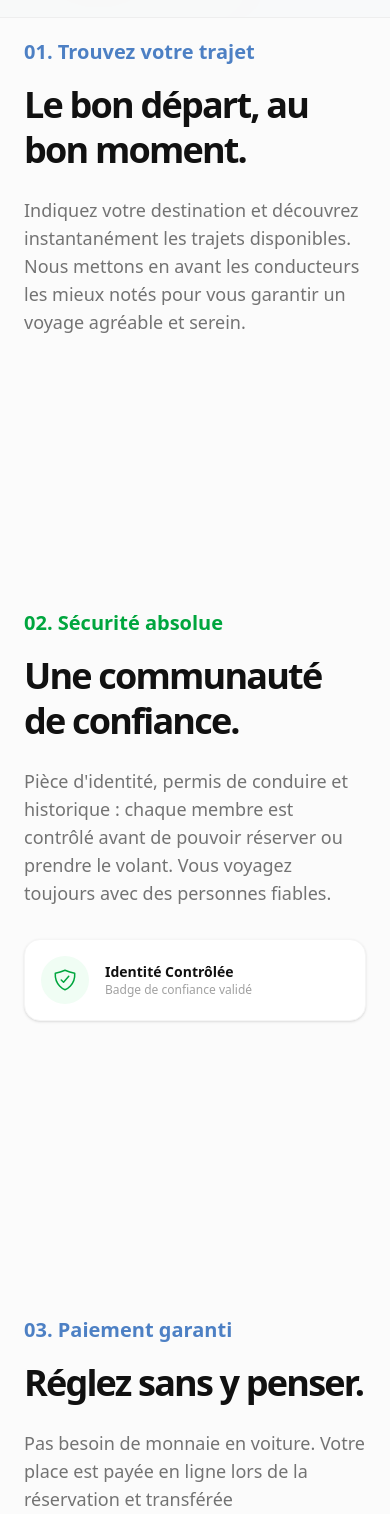
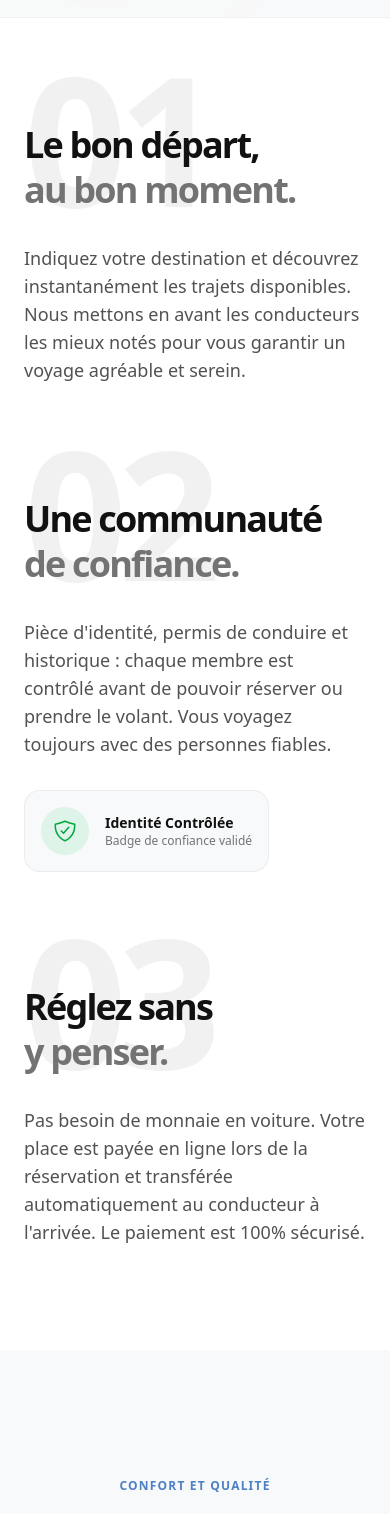
Before and after one commit to artsiders/wigo-express, a Next.js app: page / in a window 390 px wide. Shown: the part 1580-3094 px from the top of the page. Built offline with nearby package versions, Linux system fonts and the light colour scheme.

Commit message:
Enhance narrative scroll functionality in WIGO EXPRESS page; implement improved animations for step items and illustrations, and update layout for better visual clarity and user engagement.

```diff
--- a/app/page.tsx
+++ b/app/page.tsx
@@ -127,58 +127,91 @@ export default function WigoExpress() {
         );
       });
 
-      // 4. 🌟 PINNED NARRATIVE SCROLL (How it Works & KYC)
-      // Ne fonctionne que sur desktop pour l'expérience (sur mobile on stack simplement)
+      // 4. 🌟 NARRATIVE SCROLL (How it Works & KYC) - SIMPLE & CLEAR
       ScrollTrigger.matchMedia({
         "(min-width: 1024px)": function () {
-          ScrollTrigger.create({
-            trigger: ".steps-container",
-            start: "top top",
-            end: "bottom bottom",
-            pin: ".sticky-illustrator",
-            pinSpacing: false,
+          const steps = gsap.utils.toArray(".step-item") as HTMLElement[];
+          const illustrations = gsap.utils.toArray(".illust-step") as HTMLElement[];
+
+          // Base state for illustrations: simple crossfade + subtle vertical slide
+          gsap.set(illustrations, {
+             opacity: 0,
+             y: 20,
+             zIndex: 0
+          });
+          gsap.set(illustrations[0] as HTMLElement, {
+             opacity: 1,
+             y: 0,
+             zIndex: 10
           });
 
-          const steps = gsap.utils.toArray(".step-item");
+          // Inside text base states
+          steps.forEach(step => {
+             const title = step.querySelector('h2');
+             const desc = step.querySelector('p');
+             const badge = step.querySelector('.step-badge');
+             if(title) gsap.set(title, { color: "#d4d4d4" }); // neutral-300
+             if(desc) gsap.set(desc, { color: "#a3a3a3" }); // neutral-400
+             if(badge) gsap.set(badge, { opacity: 0.4, filter: "grayscale(100%)" });
+          });
+
+          const firstTitle = steps[0].querySelector('h2');
+          const firstDesc = steps[0].querySelector('p');
+          const firstBadge = steps[0].querySelector('.step-badge');
+          if(firstTitle) gsap.set(firstTitle, { color: "#111111" });
+          if(firstDesc) gsap.set(firstDesc, { color: "#525252" });
+          if(firstBadge) gsap.set(firstBadge, { opacity: 1, filter: "grayscale(0%)" });
+
           steps.forEach((step: any, i) => {
             ScrollTrigger.create({
               trigger: step,
-              start: "top 50%", // Quand le texte arrive au centre
-              end: "bottom 50%", // Quand il le quitte
-              onEnter: () => {
-                gsap.to(step, { opacity: 1, x: 20, duration: 0.5 });
-                gsap.to(`.illust-step`, {
-                  opacity: 0,
-                  scale: 0.95,
-                  duration: 0.5,
-                });
-                gsap.to(`.illust-step-${i}`, {
-                  opacity: 1,
-                  scale: 1,
-                  duration: 0.5,
-                  ease: "back.out(1.5)",
-                });
-              },
-              onEnterBack: () => {
-                gsap.to(step, { opacity: 1, x: 20, duration: 0.5 });
-                gsap.to(`.illust-step`, {
-                  opacity: 0,
-                  scale: 0.95,
-                  duration: 0.5,
-                });
-                gsap.to(`.illust-step-${i}`, {
-                  opacity: 1,
-                  scale: 1,
-                  duration: 0.5,
-                  ease: "back.out(1.5)",
-                });
-              },
-              onLeave: () =>
-                gsap.to(step, { opacity: 0.2, x: 0, duration: 0.5 }),
-              onLeaveBack: () =>
-                gsap.to(step, { opacity: 0.2, x: 0, duration: 0.5 }),
+              start: "top 50%",
+              end: "bottom 50%",
+              onEnter: () => activateStep(i),
+              onEnterBack: () => activateStep(i),
             });
           });
+
+          function activateStep(index: number) {
+            // Text Anims
+            steps.forEach((s) => {
+               const t = s.querySelector('h2');
+               const d = s.querySelector('p');
+               const b = s.querySelector('.step-badge');
+               if(t) gsap.to(t, { color: "#d4d4d4", duration: 0.3 });
+               if(d) gsap.to(d, { color: "#a3a3a3", duration: 0.3 });
+               if(b) gsap.to(b, { opacity: 0.4, filter: "grayscale(100%)", duration: 0.3 });
+            });
+
+            const stepElem = steps[index];
+            const currentTitle = stepElem.querySelector('h2');
+            const currentDesc = stepElem.querySelector('p');
+            const currentBadge = stepElem.querySelector('.step-badge');
+            if(currentTitle) gsap.to(currentTitle, { color: "#111111", duration: 0.3 });
+            if(currentDesc) gsap.to(currentDesc, { color: "#525252", duration: 0.3 });
+            if(currentBadge) gsap.to(currentBadge, { opacity: 1, filter: "grayscale(0%)", duration: 0.3 });
+
+            // Illustrations Anims
+            illustrations.forEach((illus: any, i) => {
+              if (i === index) {
+                gsap.to(illus, {
+                   opacity: 1,
+                   y: 0,
+                   duration: 0.5,
+                   ease: "power2.out",
+                   zIndex: 10
+                });
+              } else {
+                gsap.to(illus, {
+                   opacity: 0,
+                   y: i < index ? -20 : 20,
+                   duration: 0.4,
+                   ease: "power2.inOut",
+                   zIndex: i
+                });
+              }
+            });
+          }
         },
       });
 
@@ -235,7 +268,7 @@ export default function WigoExpress() {
   return (
     <div
       ref={container}
-      className="bg-[#f8f9fa] text-[#111] overflow-hidden transition-colors duration-1000"
+      className="bg-[#f8f9fa] text-[#111] overflow-clip transition-colors duration-1000"
     >
       {/* PREMIUM MULTI-LAYERED NAVBAR (Extracted to component) */}
       <Navbar />
@@ -422,124 +455,188 @@ export default function WigoExpress() {
       </section>
 
       {/*  NARRATIVE SCROLL : HOW IT WORKS / KYC (Pinned GSAP Section) */}
-      <section className="steps-container relative w-full bg-[#fbfbfb] border-t border-black/5 z-20">
-        <div className="container mx-auto px-6 grid grid-cols-1 lg:grid-cols-2 gap-12">
+      <section className="steps-container relative w-full bg-white z-20 py-20 lg:py-0 border-t border-black/5">
+        <div className="container mx-auto px-6 grid grid-cols-1 lg:grid-cols-2 gap-12 relative">
           {/* Left Text / The scrolling steps */}
-          <div className="lg:py-[30vh] flex flex-col gap-[30vh]">
-            <div className="step-item opacity-100 lg:opacity-20 transition-opacity duration-300 min-h-[40vh] flex flex-col justify-center">
-              <span className="text-primary font-black text-xl mb-4">
-                01. Trouvez votre trajet
-              </span>
-              <h2 className="text-4xl md:text-5xl lg:text-6xl font-black tracking-tighter mb-6 leading-tight">
-                Le bon départ, au bon moment.
+          <div className="lg:py-[30vh] flex flex-col gap-16 lg:gap-[15vh] relative z-10 w-full max-w-xl mx-auto lg:mx-0">
+            {/* Step 1 */}
+            <div className="step-item relative min-h-auto lg:min-h-[40vh] flex flex-col justify-center py-6 transition-colors">
+              <div className="absolute top-10 -translate-y-1/2 left-0 text-[180px] lg:text-[250px] font-black text-[#111] opacity-5 pointer-events-none leading-none z-0 tracking-tighter select-none">
+                01
+              </div>
+              <div className="relative z-10">
+                <h2 className="text-4xl md:text-5xl lg:text-6xl font-black tracking-tighter mb-6 leading-tight text-[#111]">
+                  Le bon départ, <br />
+                  <span className="text-neutral-500 lg:text-current">au bon moment.</span>
                 </h2>
-              <p className="text-lg md:text-xl text-neutral-500 font-medium max-w-lg">
-                Indiquez votre destination et découvrez instantanément les
-                trajets disponibles. Nous mettons en avant les conducteurs les
-                mieux notés pour vous garantir un voyage agréable et serein.
+                <p className="text-lg md:text-xl text-neutral-600 font-medium pt-2 max-w-lg">
+                  Indiquez votre destination et découvrez instantanément les trajets disponibles. Nous mettons en avant les conducteurs les mieux notés pour vous garantir un voyage agréable et serein.
                 </p>
               </div>
+            </div>
 
-            <div className="step-item opacity-100 lg:opacity-20 transition-opacity duration-300 min-h-[40vh] flex flex-col justify-center">
-              <span className="text-green-600 font-black text-xl mb-4">
-                02. Sécurité absolue
-              </span>
-              <h2 className="text-4xl md:text-5xl lg:text-6xl font-black tracking-tighter mb-6 leading-tight">
-                Une communauté de confiance.
+            {/* Step 2 */}
+            <div className="step-item relative min-h-auto lg:min-h-[40vh] flex flex-col justify-center py-6 transition-colors">
+              <div className="absolute top-10 -translate-y-1/2 left-0 text-[180px] lg:text-[250px] font-black text-[#111] opacity-5 pointer-events-none leading-none z-0 tracking-tighter select-none">
+                02
+              </div>
+              <div className="relative z-10">
+                <h2 className="text-4xl md:text-5xl lg:text-6xl font-black tracking-tighter mb-6 leading-tight text-[#111]">
+                  Une communauté <br />
+                  <span className="text-neutral-500 lg:text-current">de confiance.</span>
                 </h2>
-              <p className="text-lg md:text-xl text-neutral-500 font-medium max-w-lg mb-8">
-                Pièce d'identité, permis de conduire et historique : chaque
-                membre est contrôlé avant de pouvoir réserver ou prendre le
-                volant. Vous voyagez toujours avec des personnes fiables.
+                <p className="text-lg md:text-xl text-neutral-600 font-medium mb-8 pt-2 max-w-lg">
+                  Pièce d'identité, permis de conduire et historique : chaque membre est contrôlé avant de pouvoir réserver ou prendre le volant. Vous voyagez toujours avec des personnes fiables.
                 </p>
-              <div className="flex items-center gap-4 bg-white p-4 rounded-2xl shadow-sm border border-neutral-100">
-                <div className="w-12 h-12 bg-green-50 rounded-full flex items-center justify-center text-green-600">
+                <div className="step-badge flex items-center gap-4 bg-[#f8f9fa] p-4 rounded-2xl border border-black/5 w-max">
+                  <div className="w-12 h-12 bg-green-500/10 rounded-full flex items-center justify-center text-green-600">
                     <IoShieldCheckmarkOutline className="w-6 h-6" />
                   </div>
                   <div>
-                  <h4 className="font-bold text-sm">Identité Contrôlée</h4>
-                  <p className="text-xs text-neutral-400">
-                    Badge de confiance validé
+                    <h4 className="font-bold text-sm text-[#111]">Identité Contrôlée</h4>
+                    <p className="text-xs text-neutral-500 font-medium">Badge de confiance validé</p>
+                  </div>
+                </div>
+              </div>
+            </div>
+
+            {/* Step 3 */}
+            <div className="step-item relative min-h-auto lg:min-h-[40vh] flex flex-col justify-center py-6 transition-colors">
+              <div className="absolute top-10 -translate-y-1/2 left-0 text-[180px] lg:text-[250px] font-black text-[#111] opacity-5 pointer-events-none leading-none z-0 tracking-tighter select-none">
+                03
+              </div>
+              <div className="relative z-10">
+                <h2 className="text-4xl md:text-5xl lg:text-6xl font-black tracking-tighter mb-6 leading-tight text-[#111]">
+                  Réglez sans <br />
+                  <span className="text-neutral-500 lg:text-current">y penser.</span>
+                </h2>
+                <p className="text-lg md:text-xl text-neutral-600 font-medium pt-2 max-w-lg">
+                  Pas besoin de monnaie en voiture. Votre place est payée en ligne lors de la réservation et transférée automatiquement au conducteur à l'arrivée. Le paiement est 100% sécurisé.
                 </p>
               </div>
             </div>
           </div>
 
-            <div className="step-item opacity-100 lg:opacity-20 transition-opacity duration-300 min-h-[40vh] flex flex-col justify-center">
-              <span className="text-primary font-black text-xl mb-4">
-                03. Paiement garanti
-              </span>
-              <h2 className="text-4xl md:text-5xl lg:text-6xl font-black tracking-tighter mb-6 leading-tight">
-                Réglez sans y penser.
-              </h2>
-              <p className="text-lg md:text-xl text-neutral-500 font-medium max-w-lg">
-                Pas besoin de monnaie en voiture. Votre place est payée en ligne
-                lors de la réservation et transférée automatiquement au
-                conducteur à l'arrivée. Le paiement est 100% sécurisé.
-              </p>
-            </div>
-          </div>
+          {/* Right Illustrations / Pinned during scroll */}
+          <div className="sticky-illustrator hidden lg:flex h-screen items-center justify-center overflow-visible w-full sticky top-0">
+            <div className="w-full max-w-[500px] aspect-[4/5] relative">
 
-          {/* Right Illustrations / Pinned during scroll */}
-          <div className="sticky-illustrator hidden lg:flex h-screen items-center justify-center sticky top-0 overflow-hidden">
-            <div
-              className="w-full max-w-lg aspect-square relative float-parallax"
-              data-speed="0.2"
-            >
               {/* Illus 1 : Search Map UI */}
-              <div className="illust-step illust-step-0 absolute inset-0 bg-white rounded-[3rem] shadow-[0_40px_80px_rgba(0,0,0,0.08)] border border-neutral-100 p-8 flex flex-col overflow-hidden">
-                <div className="w-full h-1/2 bg-[#f8f9fa] rounded-2xl relative mb-4 overflow-hidden">
+              <div className="illust-step absolute inset-0 bg-white rounded-[2.5rem] shadow-[0_30px_80px_rgba(0,0,0,0.08)] border border-neutral-100 overflow-hidden flex flex-col">
+                <div className="w-full h-[55%] bg-[#f8f9fa] relative overflow-hidden">
                   <Image
                     src="https://images.unsplash.com/photo-1524661135-423995f22d0b?q=80&w=800&auto=format&fit=crop"
                     alt="Carte avec des marqueurs"
                     fill
-                    className="object-cover opacity-80"
+                    className="object-cover opacity-80 mix-blend-multiply grayscale-[20%]"
                   />
+                  {/* Decorative map pins */}
+                  <div className="absolute top-1/3 left-1/3 w-10 h-10 bg-primary/20 rounded-full flex items-center justify-center animate-pulse">
+                    <div className="w-4 h-4 bg-primary rounded-full shadow-lg border-2 border-white"></div>
                   </div>
-                <div className="bg-[#f8f9fa] p-4 rounded-xl flex items-center gap-4">
-                  <div className="w-12 h-12 bg-primary rounded-lg"></div>
+                  <div className="absolute bottom-1/3 right-1/4 w-10 h-10 bg-[#111]/10 rounded-full flex items-center justify-center">
+                    <div className="w-4 h-4 bg-[#111] rounded-full shadow-lg border-2 border-white"></div>
+                  </div>
+                </div>
+                <div className="flex-1 p-8 flex flex-col justify-center bg-white">
+                  <div className="bg-[#f8f9fa] p-4 rounded-2xl flex items-center gap-4 mb-4 border border-black/5">
+                    <div className="w-12 h-12 bg-white rounded-xl shadow-[0_5px_15px_rgba(0,0,0,0.05)] border border-neutral-100 flex items-center justify-center text-primary">
+                      <IoLocationOutline className="text-2xl" />
+                    </div>
                     <div className="flex-1">
-                    <div className="w-2/3 h-4 bg-neutral-200 rounded mb-2"></div>
-                    <div className="w-1/3 h-3 bg-neutral-200 rounded"></div>
+                      <div className="w-24 h-2.5 bg-neutral-200 rounded-full mb-2"></div>
+                      <div className="w-40 h-3.5 bg-neutral-800 rounded-full"></div>
+                    </div>
+                  </div>
+                  <div className="bg-[#f8f9fa] p-4 rounded-2xl flex items-center gap-4 border border-black/5">
+                     <div className="w-12 h-12 bg-white rounded-xl shadow-[0_5px_15px_rgba(0,0,0,0.05)] border border-neutral-100 flex items-center justify-center text-primary">
+                      <IoMapOutline className="text-2xl" />
+                    </div>
+                    <div className="flex-1">
+                      <div className="w-24 h-2.5 bg-neutral-200 rounded-full mb-2"></div>
+                      <div className="w-32 h-3.5 bg-neutral-800 rounded-full"></div>
+                    </div>
                   </div>
                 </div>
               </div>
 
               {/* Illus 2 : KYC Trust Badge ID */}
-              <div className="illust-step illust-step-1 absolute inset-0 bg-[#0a0a0a] rounded-[3rem] shadow-[0_40px_80px_rgba(34,197,94,0.1)] border border-neutral-800 p-8 flex flex-col items-center justify-center text-white opacity-0 scale-95">
-                <div className="w-32 h-32 rounded-full border-4 border-green-500 mb-6 relative overflow-hidden flex items-center justify-center shadow-[0_0_40px_rgba(34,197,94,0.4)]">
+              <div className="illust-step absolute inset-0 bg-[#050505] rounded-[2.5rem] shadow-[0_30px_100px_rgba(22,163,74,0.15)] border border-neutral-800 p-10 flex flex-col items-center justify-center text-white origin-bottom">
+
+                {/* ID Card abstract representation */}
+                <div className="w-[120%] h-40 absolute top-[10%] -rotate-6 bg-white/5 rounded-3xl border border-white/10 blur-[2px] pointer-events-none"></div>
+                <div className="w-full max-w-sm bg-linear-to-br from-white/10 to-transparent backdrop-blur-xl rounded-2xl border border-white/20 p-6 relative z-10 shadow-2xl mb-8 transform -rotate-2">
+                   <div className="flex justify-between items-start mb-6">
+                      <div className="w-16 h-16 rounded-full overflow-hidden border-2 border-green-500 relative">
                         <Image
                           src="https://images.unsplash.com/photo-1507003211169-0a1dd7228f2d?q=80&w=100&auto=format&fit=crop"
-                    alt="Scan visage KYC"
+                          alt="Conducteur"
                           fill
-                    className="object-cover opacity-60"
+                          className="object-cover"
                         />
-                  <IoShieldCheckmarkOutline className="w-12 h-12 text-green-400 absolute z-10" />
                       </div>
-                <h3 className="text-2xl font-bold mb-2">Identité Confirmée</h3>
-                <p className="text-neutral-400 text-center">
-                  Scan passeport et permis de conduire validés par Wigo
-                  Security.
+                      <IoShieldCheckmarkOutline className="w-8 h-8 text-green-500 drop-shadow-[0_0_15px_rgba(34,197,94,0.5)]" />
+                   </div>
+                   <div className="space-y-3">
+                     <div className="w-1/2 h-2.5 bg-white/20 rounded-full"></div>
+                     <div className="w-3/4 h-2.5 bg-white/20 rounded-full"></div>
+                     <div className="w-1/3 h-2.5 bg-white/20 rounded-full"></div>
+                   </div>
+                </div>
+
+                <div className="text-center relative z-10 mt-4">
+                  <div className="inline-flex items-center gap-2 bg-green-500/10 text-green-400 px-4 py-2 rounded-full text-xs font-black tracking-widest mb-4 border border-green-500/20">
+                    <span className="w-2 h-2 rounded-full bg-green-500 animate-pulse"></span>
+                    VERIFICATION WIGO
+                  </div>
+                  <h3 className="text-3xl font-bold mb-3 tracking-tight">Identité Confirmée</h3>
+                  <p className="text-neutral-400 text-sm max-w-[250px] mx-auto leading-relaxed">
+                    Scan passeport et permis de conduire validés avec succès.
                   </p>
+                </div>
               </div>
 
               {/* Illus 3 : Wigo Wallet */}
-              <div className="illust-step illust-step-2 absolute inset-0 bg-primary rounded-[3rem] shadow-[0_40px_80px_rgba(77,128,196,0.2)] border border-[#3a659e] p-8 flex flex-col items-center justify-center text-white opacity-0 scale-95">
-                <IoWalletOutline className="w-20 h-20 mb-6 opacity-80" />
-                <h3 className="text-xl font-medium opacity-80 mb-2">
-                  Solde Wigo
+              <div className="illust-step absolute inset-0 bg-primary rounded-[2.5rem] shadow-[0_30px_100px_rgba(37,99,235,0.3)] border border-blue-500/30 p-10 flex flex-col justify-between text-white overflow-hidden origin-bottom">
+                <div className="absolute top-0 right-0 w-64 h-64 bg-white/10 rounded-full blur-[80px] -translate-y-1/2 translate-x-1/2"></div>
+
+                <div className="relative z-10 text-center mt-6">
+                  <div className="w-16 h-16 bg-white/10 rounded-full flex items-center justify-center mx-auto mb-6 backdrop-blur-md border border-white/20 shadow-inner">
+                    <IoWalletOutline className="w-8 h-8" />
+                  </div>
+                  <h3 className="text-xs font-bold opacity-80 mb-2 uppercase tracking-widest">
+                    Solde Disponible
                   </h3>
-                <h2 className="text-6xl font-black mb-10">244.50 $</h2>
-                <div className="bg-white/10 w-full p-4 rounded-2xl backdrop-blur flex justify-between">
+                  <h2 className="text-6xl font-black mb-1 tracking-tighter drop-shadow-md">244.50 $</h2>
+                  <p className="text-xs font-bold text-blue-200 tracking-wider">CAD</p>
+                </div>
+
+                <div className="relative z-10 space-y-4 mt-10">
+                  <div className="bg-white/10 w-full p-5 rounded-2xl backdrop-blur-md border border-white/20 flex justify-between items-center transform transition-all hover:scale-[1.02] cursor-pointer shadow-lg">
                     <div className="text-left">
-                    <p className="text-xs font-medium opacity-70">
-                      Reçu (Trajet Montréal - Québec)
+                      <p className="text-[10px] font-black text-blue-200 uppercase tracking-widest mb-1.5">
+                        Reçu hier
                       </p>
-                    <p className="font-bold">+ 45.00 $</p>
+                      <p className="font-bold text-sm tracking-tight">Trajet Montréal - Québec</p>
                     </div>
-                  <IoShieldCheckmarkOutline className="w-6 h-6" />
+                    <div className="text-right">
+                       <p className="font-black text-xl text-green-300 drop-shadow-[0_0_10px_rgba(134,239,172,0.3)]">+ 45.00 $</p>
                     </div>
                   </div>
+                  <div className="bg-black/10 w-full p-4 rounded-xl backdrop-blur-md border border-transparent flex justify-between items-center opacity-70">
+                    <div className="text-left">
+                      <p className="text-[10px] font-bold opacity-70 uppercase tracking-widest mb-1">
+                        Il y a 3 jours
+                      </p>
+                      <p className="font-semibold text-sm">Paiement trajet</p>
+                    </div>
+                    <div className="text-right">
+                       <p className="font-bold text-lg text-white">- 35.00 $</p>
+                    </div>
+                  </div>
+                </div>
+              </div>
+
             </div>
           </div>
         </div>
```
Lines whose indentation alone changed are shown as unchanged.
